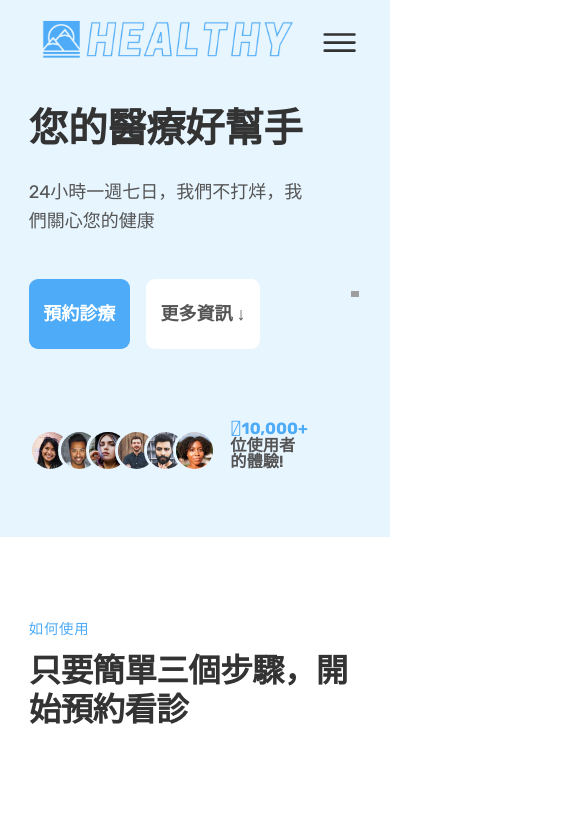
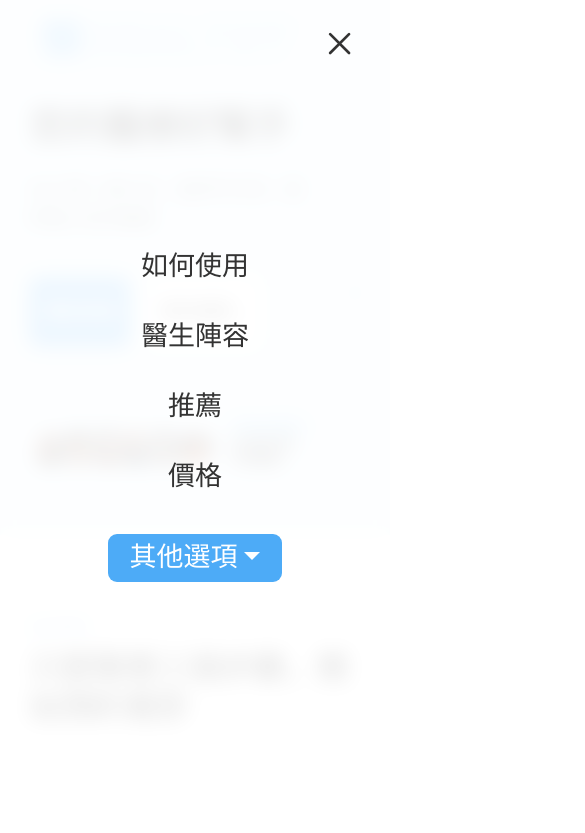
Before and after one commit to cdn37421/Healthy_Project, a plain HTML site: page index.html in a window 390 px wide. Both pictures are taken after a click on the button 339 px from the left and 43 px from the top of the page. Shown: the top 833 px of the page, 585 px wide, since content can reach past the window. Drawn offline with nearby package versions, Linux system fonts and the light colour scheme; grey boxes are pictures that could not be loaded.

Commit message:
fixed phone version

```diff
--- a/css/landpage_queries.css
+++ b/css/landpage_queries.css
@@ -129,6 +129,9 @@
 /* Phone */
 /**************************/
 @media (max-width: 34em) {
+  .heading-primary{
+    font-size: 4.2rem;
+  }
     .grid {
       row-gap: 4.8rem;
     }
--- a/index.html
+++ b/index.html
@@ -56,7 +56,7 @@
             <a
               class="main-nav-link nav-cta dropdown-toggle"
               data-bs-toggle="dropdown"
-              href="#"
+              href=""
               role="button"
               aria-expanded="false"
               >其他選項</a
--- a/script.js
+++ b/script.js
@@ -31,16 +31,10 @@ obs.observe(sectionHeroEl);
 ///////////////////////////////////////////////////////////
 // Make mobile navigation work
 
-const btnNavEl = document.querySelector(".btn-nav");
-const btnMobileNavEl = document.querySelector(".btn-mobile-nav");
+const btnNavEl = document.querySelector(".btn-mobile-nav");
 const headerEl = document.querySelector(".header");
 
 btnNavEl.addEventListener("click", function () {
-  console.log("test");
-  headerEl.classList.toggle("btn-close-other-nav");
-});
-btnMobileNavEl.addEventListener("click", function () {
-  console.log("test");
   headerEl.classList.toggle("nav-open");
 });
 
```
